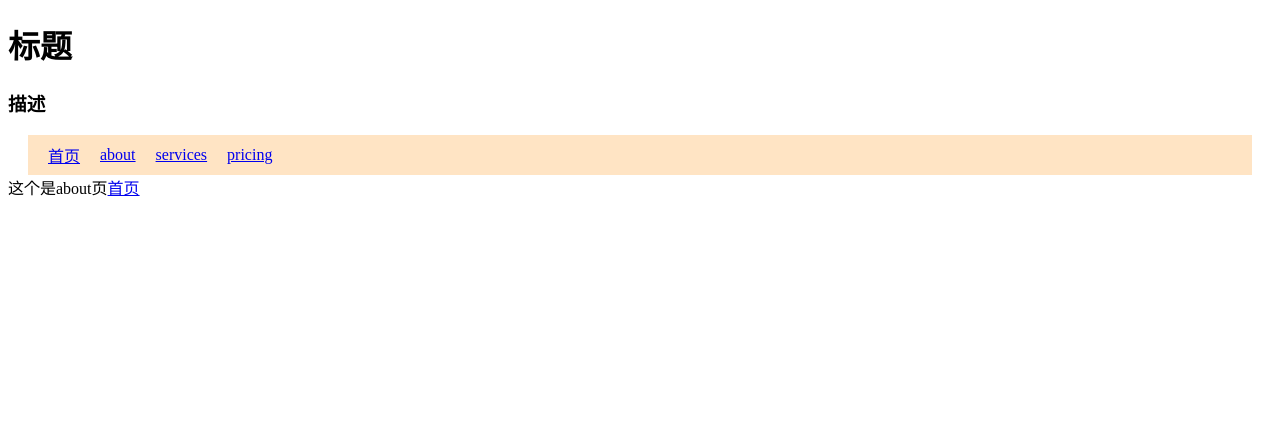
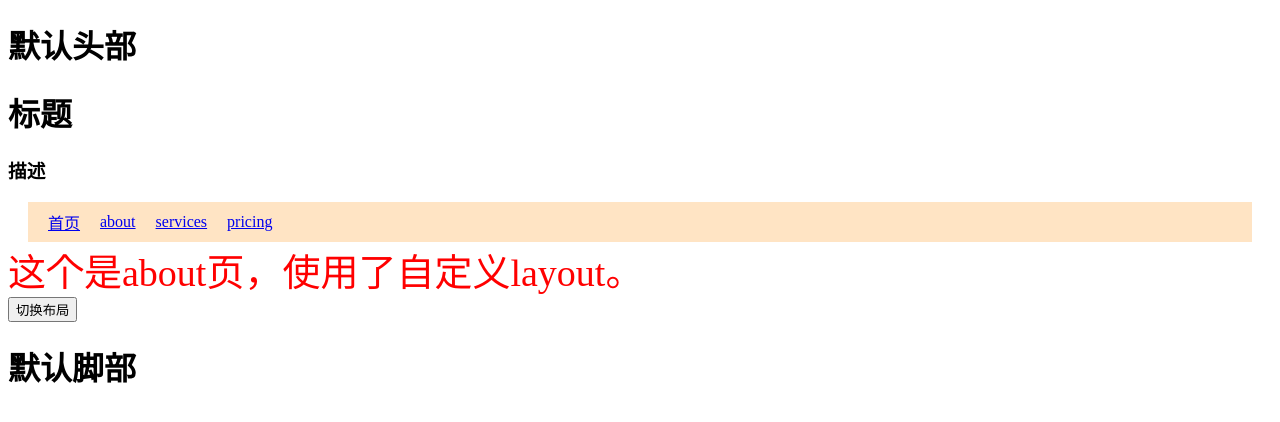
Before and after one commit to weijingbbb/Udemy-Nuxt3, a Nuxt app in the folder chapter/demo-1/: page /about in a window 1280 px wide. Shown: the top 422 px of the page. Built offline with nearby package versions, Linux system fonts and the light colour scheme; no server answers.

Commit message:
chapter-3 45 Layouts布局，默认和自定义布局，切换布局

```diff
--- a/chapter/demo-1/app.vue
+++ b/chapter/demo-1/app.vue
@@ -1,7 +1,10 @@
 <template>
   <div>
-    <Info />
-    <NavBar />
-    <NuxtPage />
+    <!-- <NuxtLayout name="custom"> -->
+    <NuxtLayout >
+      <Info />
+      <NavBar />
+      <NuxtPage />
+    </NuxtLayout>
   </div>
 </template>
--- /dev/null
+++ b/chapter/demo-1/layouts/custom.vue
@@ -0,0 +1,7 @@
+<template>
+    <div>
+        <h1>自定义头部</h1>
+        <slot />
+        <h1>自定义脚部</h1>
+    </div>
+</template>
--- /dev/null
+++ b/chapter/demo-1/layouts/default.vue
@@ -0,0 +1,7 @@
+<template>
+    <div>
+        <h1>默认头部</h1>
+        <slot />
+        <h1>默认脚部</h1>
+    </div>
+</template>
--- a/chapter/demo-1/pages/about.vue
+++ b/chapter/demo-1/pages/about.vue
@@ -1,5 +1,6 @@
 <template>
-    <div>这个是about页<NuxtLink to="/">首页</NuxtLink></div>
+    <div style="font-size: 38px; color: red;">这个是about页，使用了自定义layout。</div>
+    <button @click="changLayout">切换布局</button>
 </template>
 
 <script setup>
@@ -9,8 +10,12 @@ definePageMeta({
             console.log('内联middleware------to.path:', to.path, ', form.path:', from.path);
         },
         'history',
-    ]
+    ],
+    layout: 'default'
 })
+const changLayout = () => {
+    setPageLayout('custom')
+}
 </script>
 
 <style scoped lang="scss"></style>
--- a/chapter/demo-1/pages/service.vue
+++ b/chapter/demo-1/pages/service.vue
@@ -1 +1,5 @@
-<template><div>service页</div></template>
+<template>
+    <div>
+        <div style="font-size: 38px; color: green;">service页</div>
+    </div>
+</template>
```
